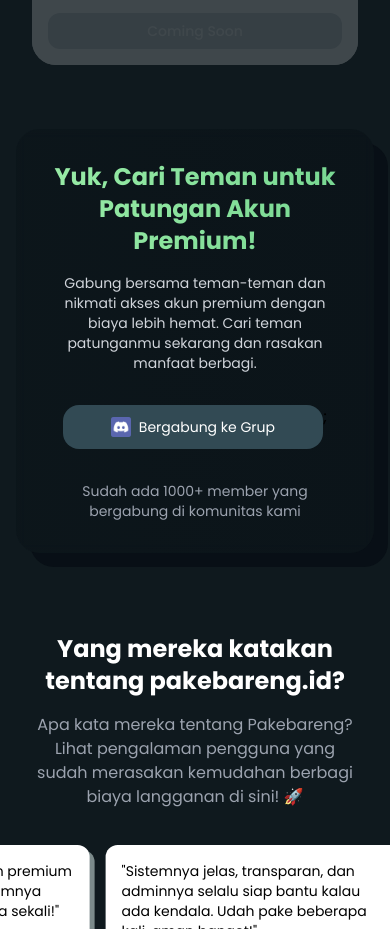
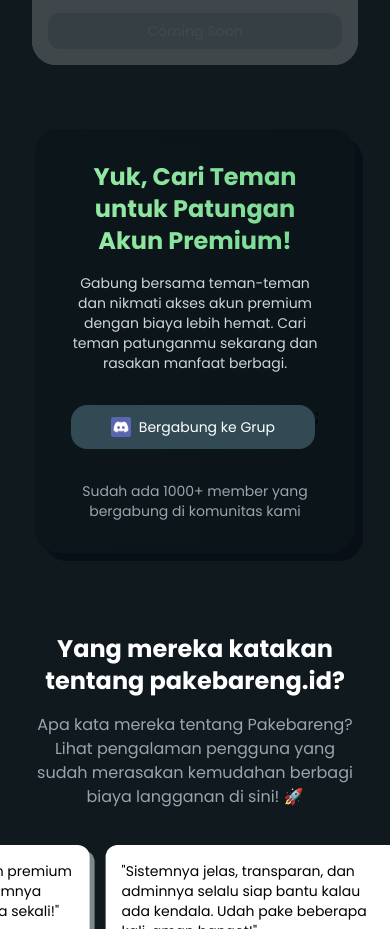
Before and after one commit to Exvade/PakeBareng.id, a React (Vite) app: page / in a window 390 px wide. Shown: the part 3301-4230 px from the top of the page. Built offline with nearby package versions, Linux system fonts and the light colour scheme.

Commit message:
UPDATE responsive CallToAction.jsx

```diff
--- a/src/components/CallToAction.jsx
+++ b/src/components/CallToAction.jsx
@@ -3,7 +3,7 @@
 export default function CallToAction() {
   return (
     <div className="min-h-[300px] w-full bg-dark flex items-center justify-center p-4 ">
-      <div className="max-w-6xl w-full bg-gradient-to-r from-[#070F15]/30 to-[#040A11]/30 backdrop-blur-sm rounded-3xl p-8 shadow-[14px_14px_0px_rgba(2,7,14,0.5)]">
+      <div className="max-w-xs md:max-w-6xl w-full bg-gradient-to-r from-[#070F15]/30 to-[#040A11]/30 backdrop-blur-sm rounded-3xl p-8 shadow-[8px_8px_0px_rgba(2,7,14,0.5)]  md:shadow-[14px_14px_0px_rgba(2,7,14,0.5)]">
         <div className="space-y-8">
           {/* Header Section */}
           <div className="space-y-4">
@@ -16,7 +16,7 @@
           </div>
 
           <div className="flex justify-center">
-            <button className="group relative flex flex-row items-center px-12 md:px-32 py-3 rounded-2xl text-sm sm:text-base bg-[#324a54] hover:bg-[#233941] text-white cursor-pointer overflow-hidden transition-transform duration-500 hover:scale-102 active:scale-97">
+            <button className="group relative flex flex-row items-center px-10 md:px-32 py-3 rounded-2xl text-sm sm:text-base bg-[#324a54] hover:bg-[#233941] text-white cursor-pointer overflow-hidden transition-transform duration-500 hover:scale-102 active:scale-97">
               <div className="absolute inset-0 transition-opacity duration-300 opacity-0 group-hover:opacity-100">
                 <div className="absolute inset-0 bg-gradient-to-r from-blue-500 via-purple-500 to-pink-500 animate-gradient-x"></div>
               </div>
```
